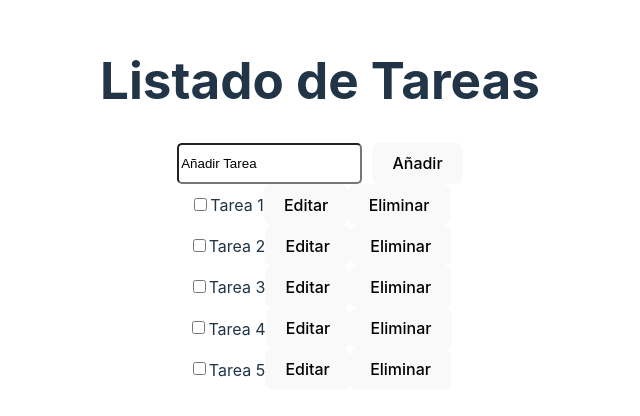
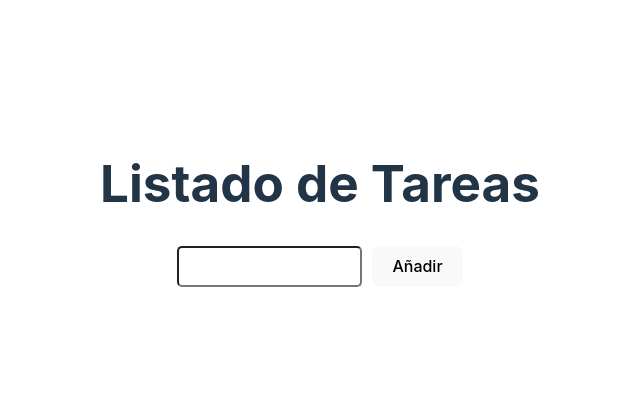
Before and after one commit to erickdavidhz7/my-react-task-list, a React (Vite) app: page / in a window 1280 px wide. Shown: the part 196-612 px from the top of the page, without its empty margins (320-960 px from the left). Built offline with nearby package versions, Linux system fonts and the light colour scheme.

Commit message:
se ha implementado la capacidad de almacenar tareas

```diff
--- a/src/App.jsx
+++ b/src/App.jsx
@@ -1,13 +1,13 @@
 import './App.css'
 import Header from './components/Header'
-import TaskList from './components/TaskList'
+
 
 function App() {
 
   return (
     <>
     <Header></Header>
-    <TaskList></TaskList>
+
     </>
   )
 }
--- a/src/components/Header.jsx
+++ b/src/components/Header.jsx
@@ -1,13 +1,51 @@
+import { useEffect, useState } from "react";
+import Task from "./Task";
 
-export default function Header(){
-    return(
-        <div className="headerComp">
-        <h1>Listado de Tareas</h1>
-        <form id="formularioTarea" action="">
-      <input id="txt1" type="text" value="Añadir Tarea" />
-      <button id = "boton">Añadir</button>
-        </form>
+export default function Header() {
+  const [tareasList, setTarea] = useState([]);
+  let tareaID = 1;
+  const handleNuevaTareaClick = () => {
+    let nuevaTarea = document.getElementById("txt1").value;
 
-        </div>
-    )
+    const tareaObjeto = {
+      nombreTarea: nuevaTarea,
+      descripcion: "Descripción: template",
+      estadoTarea: false,
+    };
+
+    let nuevaTareasList = [...tareasList, tareaObjeto];
+
+    setTarea([...tareasList, nuevaTareasList]);
+    tareaID += 1;
+    localStorage.setItem("tareasList", JSON.stringify(nuevaTareasList));
+  };
+
+  useEffect(() => {
+    const localStorageData = localStorage.getItem("tareasList");
+    if (localStorageData) {
+      try {
+        const storedTareas = JSON.parse(localStorageData);
+        setTarea(storedTareas);
+      } catch (err) {
+        console.err("Error parsing new taks from localStorage");
+      }
+    }
+  }, []);
+
+  return (
+    <div className="headerComp">
+      <h1>Listado de Tareas</h1>
+      <form id="formularioTarea" action="">
+        <input id="txt1" type="text" name="txt1" />
+        <button onClick={handleNuevaTareaClick} id="boton">
+          Añadir
+        </button>
+      </form>
+      <div>
+        {tareasList.map((tarea, id) => {
+          return <Task key={id} id={id} nombreTarea={tarea.nombreTarea} estadoTarea={tareasList.estadoTarea} descripcion={tarea.descripcion}></Task>;
+        })}
+      </div>
+    </div>
+  );
 }
--- a/src/components/Task.jsx
+++ b/src/components/Task.jsx
@@ -1,5 +1,6 @@
 
-export default function Task({nombreTarea}){
+export default function Task(props){
+    const {nombreTarea, estadoTarea, descripcion } = props;
 
     function strikeThrough(text) {
         return text
@@ -8,24 +9,16 @@ export default function Task({nombreTarea}){
           .join('')
       }
 
-    const verificarTarea =(nombreTarea, estadoTarea)=>{
-        if(estadoTarea){
-            return nombreTarea
-        }else{
-            return strikeThrough(nombreTarea)
-        }
-    }
-
 
     return(
     <div className="task">
         <form>
         <input id="checkTarea" type="checkbox" />
-        <label>{verificarTarea(nombreTarea, true)}</label>
+        <label>{nombreTarea}</label>
         <button>Editar</button>
         <button>Eliminar</button>
         </form>
-
+        <p>{descripcion}</p>
     </div>
     )
 }
--- a/src/components/TaskList.jsx
+++ b/src/components/TaskList.jsx
@@ -1,27 +1,13 @@
-import Task from "./Task";
+/* import Task from "./Task";
 
-export default function TaskList(){
-    const tareas = [{
-        nombreTarea: "Tarea 1"
-    },{
-        nombreTarea: "Tarea 2"
-    },{
-        nombreTarea: "Tarea 3"
-    },{
-        nombreTarea: "Tarea 4"
-    },{
-        nombreTarea: "Tarea 5"
-    },
-]
-
-
-    return (
-        <div>
-            {tareas.map(tarea =>{
-                return(
-                <Task id="" nombreTarea={tarea.nombreTarea}></Task>
-                )
-            })}
-        </div>
-    )
+export default function TaskList(props) {
+    const {tareasList} = props;
+  return (
+    <div>
+      {tareasList.map((tarea) => {
+        return <Task key={tarea.id} id={tarea.id} nombreTarea={tarea.nombreTarea} estadoTarea ={tareasList.estadoTarea}></Task>;
+      })}
+    </div>
+  );
 }
+ */
```
